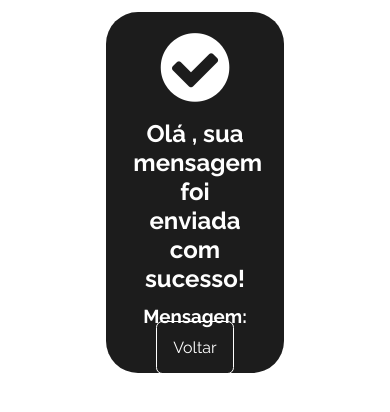
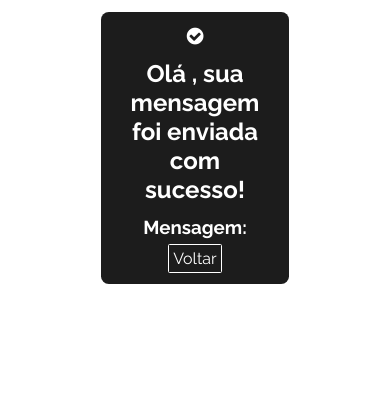
Before and after one commit to GarconeAna/portfolio, a Flask app: template templates/send.html in a window 390 px wide. Shown: the top 412 px of the page. Run offline with Flask 2, Linux system fonts and the light colour scheme; the template is opened without the code that fills it, so the values that code supplies are empty.

Commit message:
iniciando responsividade minina na send

```diff
--- a/static/css/send.css
+++ b/static/css/send.css
@@ -19,13 +19,13 @@ section#success div#card{
   background-color: #1c1c1c;
   text-align: center;
   padding: 4vw;
-  border-radius: 2rem;
+  border-radius: 2vw;
   color: #fff;
-  width: 40%;
+  width: 40vw;
 }
 
 section#success div#card i{
-  font-size: 5rem;
+  font-size: 5vw;
 }
 
 section#success div#card h1{
@@ -44,10 +44,10 @@ section#success div#card p{
 
 section#success div#card a{
   text-decoration: none;
-  padding: 1rem;
+  padding: 1vw;
   border: 1px solid #fff;
   color: #fff;
-  border-radius: .4rem;
+  border-radius: .4vw;
   transition: all .4s ease-out;
 }
 
```
